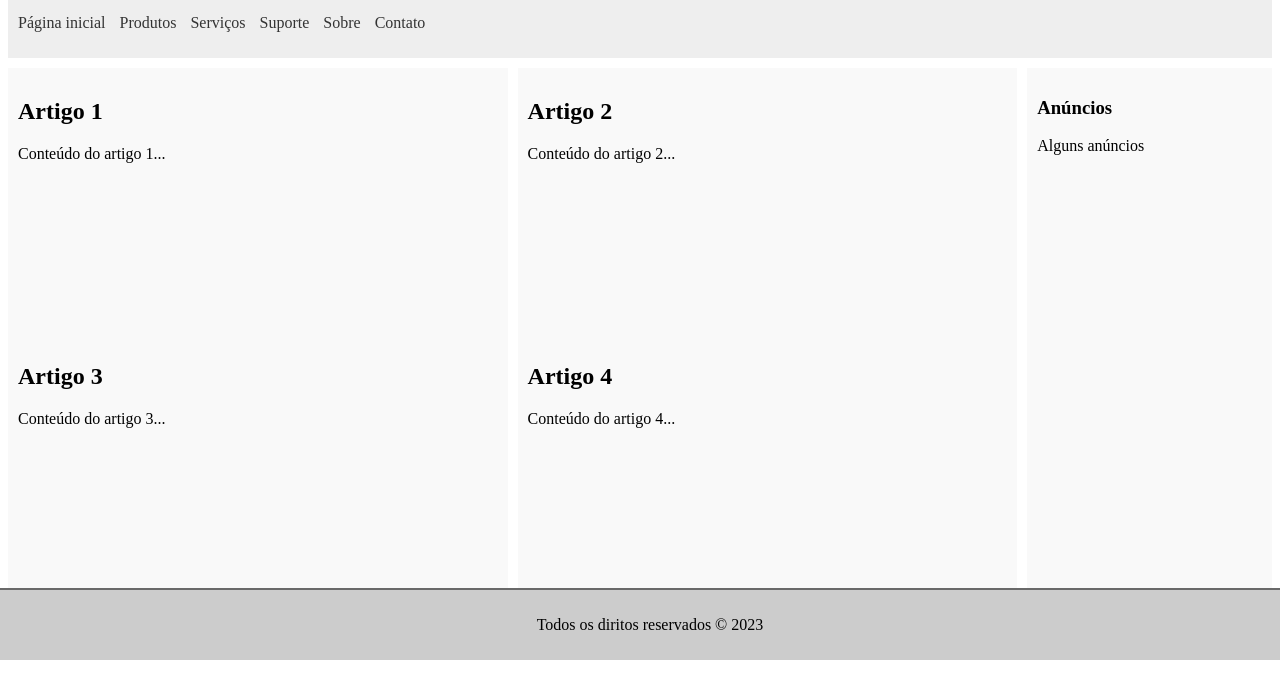
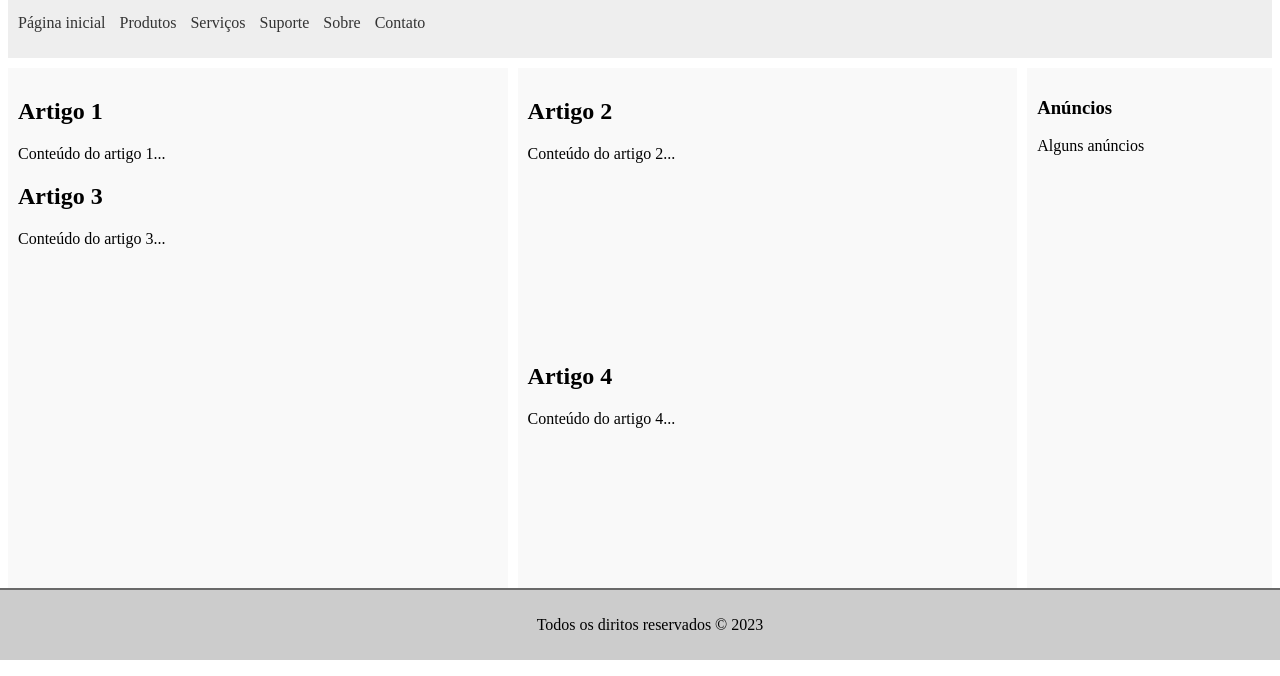
Before and after one commit to roberiorobson/webdesign, a plain HTML site: page index.html in a window 1280 px wide. Shown: the part 140-816 px from the top of the page. Drawn offline with Linux system fonts and the light colour scheme.

Commit message:
Update index.html

```diff
--- a/index.html
+++ b/index.html
@@ -38,9 +38,7 @@
         <article id="a1">
             <h2>Artigo 1</h2>
             <p>Conteúdo do artigo 1...</p>
-        </article>
 
-        <article id="a2">
             <h2>Artigo 3</h2>
             <p>Conteúdo do artigo 3...</p>
         </article>
```
